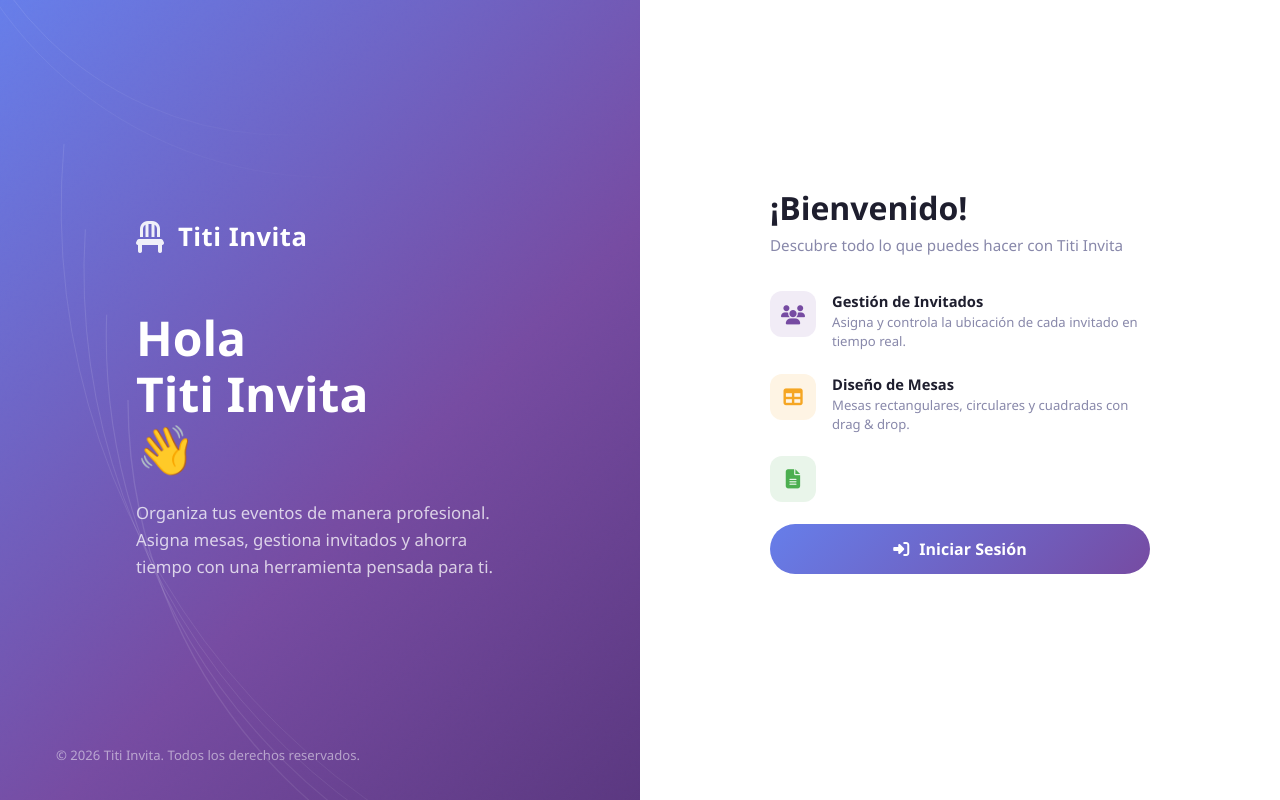
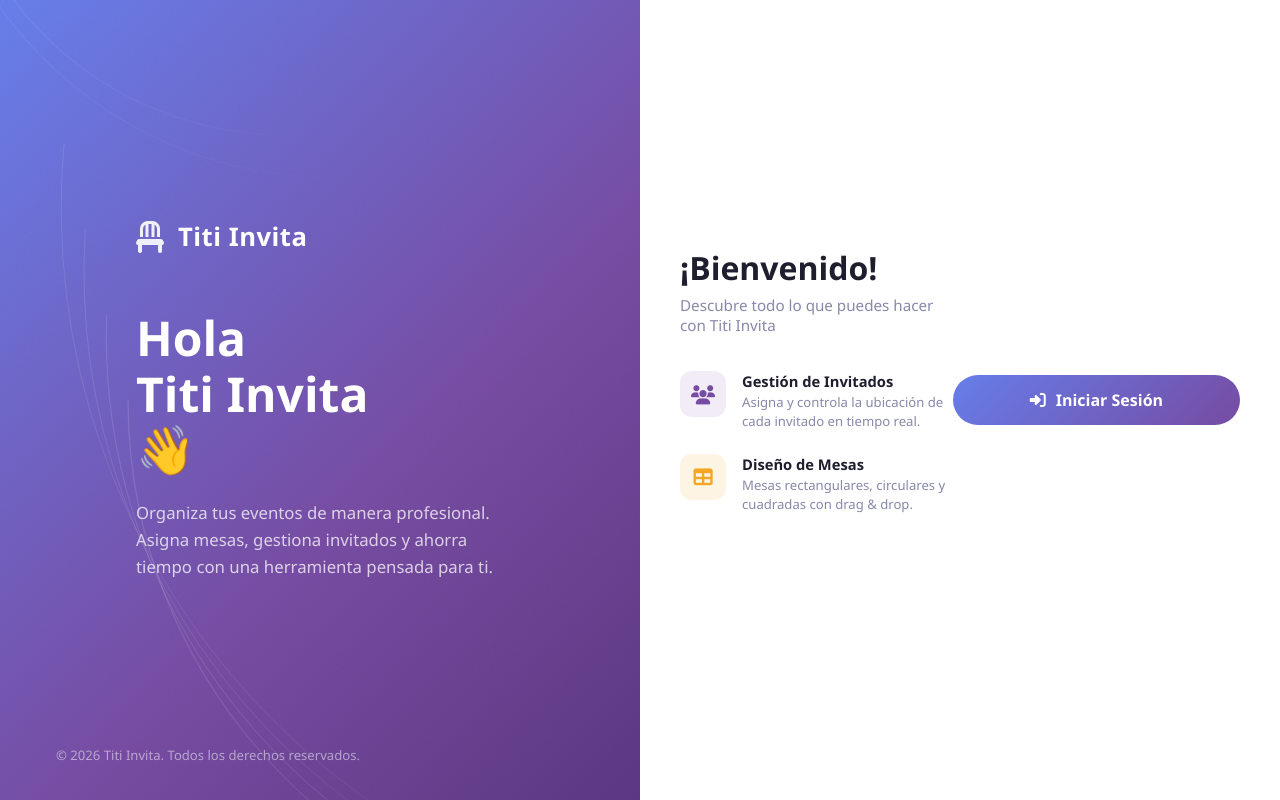
Before and after one commit to Flac532/Titi-Invita, a website: page public/index.html in a window 1280 px wide. Drawn offline with Linux system fonts and the light colour scheme.

Commit message:
Update index.html

```diff
--- a/public/index.html
+++ b/public/index.html
@@ -64,9 +64,7 @@
                         <p>Mesas rectangulares, circulares y cuadradas con drag &amp; drop.</p>
                     </div>
                 </div>
-                <div class="idx-feat">
-                    <div class="idx-feat-icon" style="background:rgba(76,175,80,.12); color:#4CAF50;"><i class="fas fa-file-alt"></i></div>
-                    <div>
+
 
                 </div>
             </div>
```
